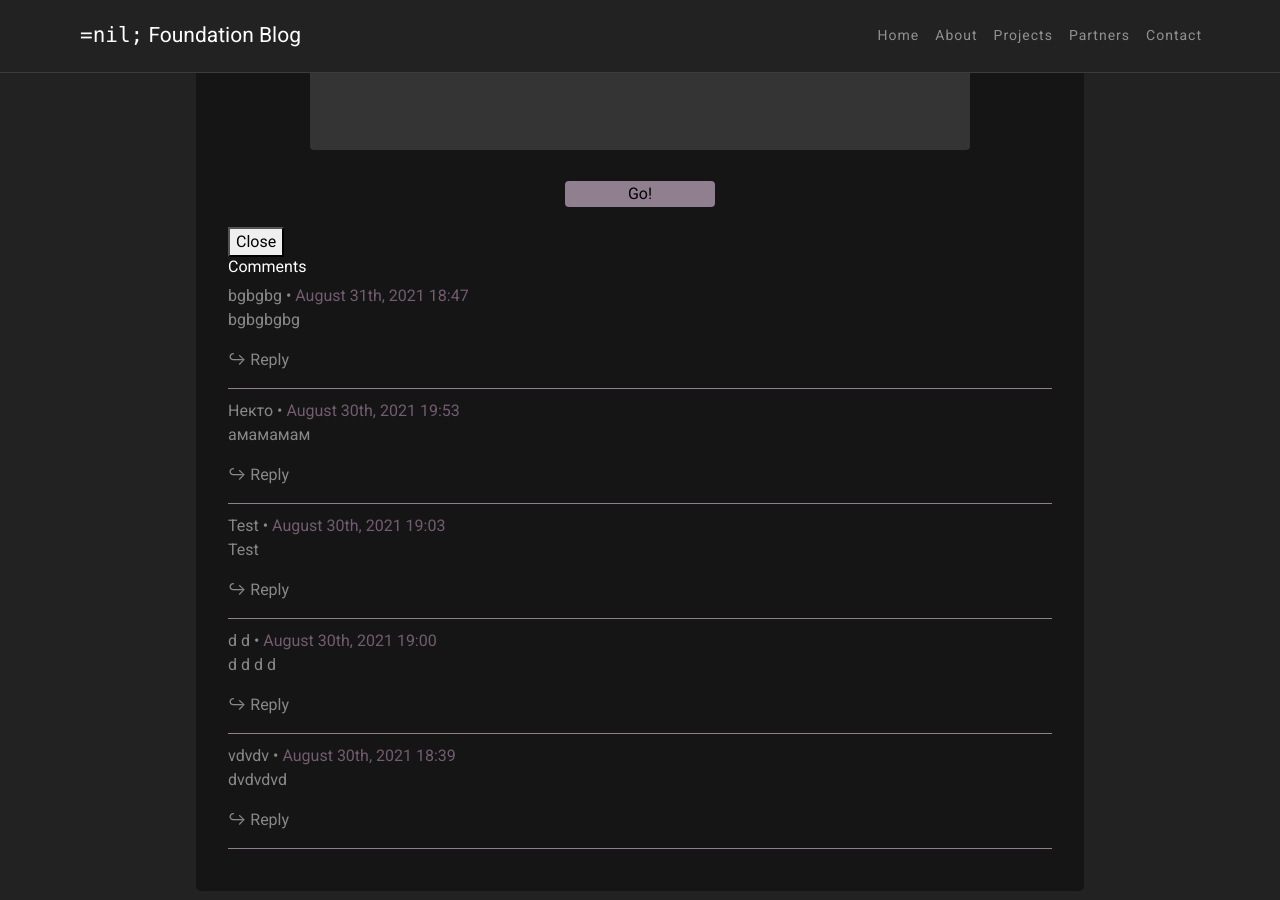
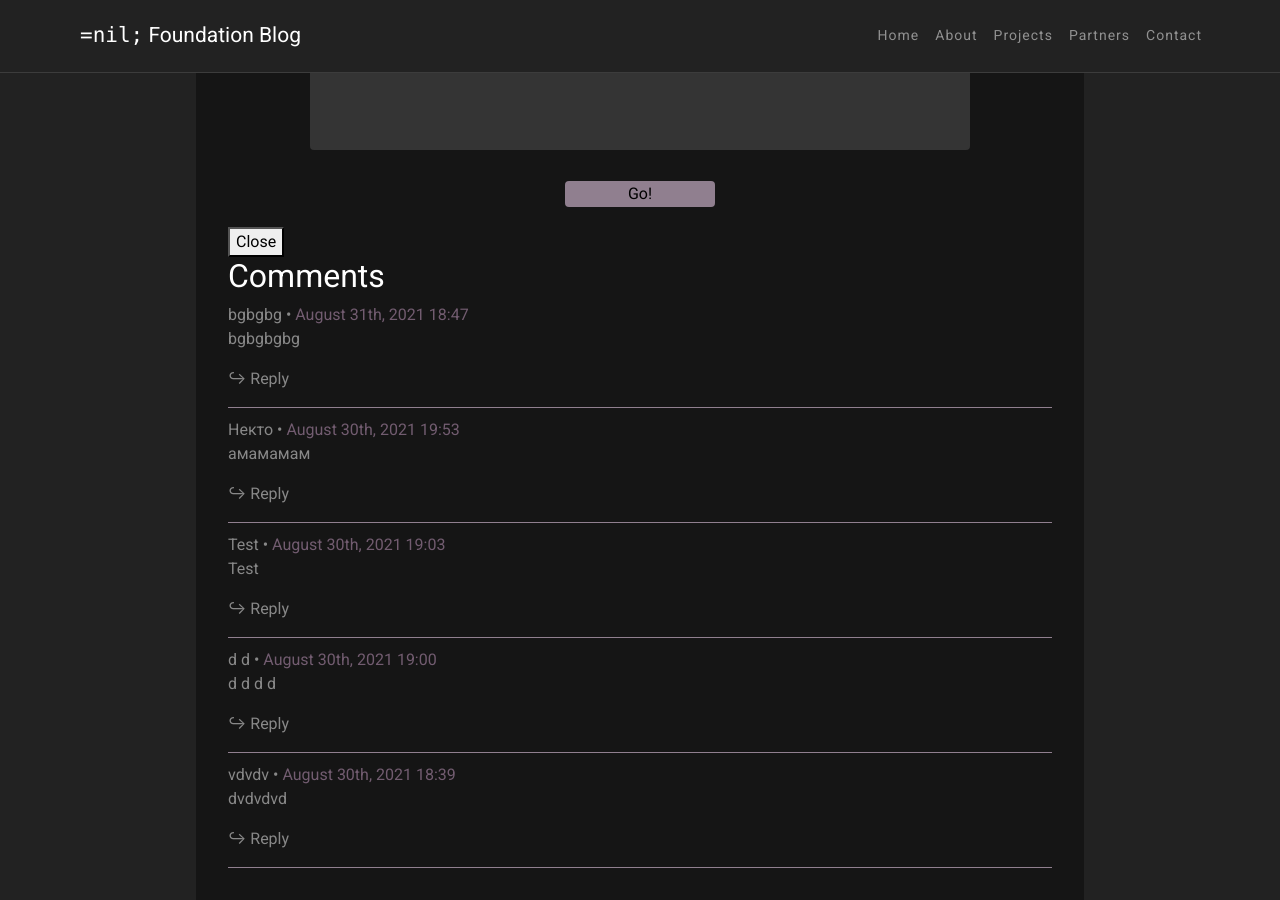
Before and after one commit to ukorvl/urickon.github.io, a Jekyll site: the page built from _posts/2020-06-26-boost-crypto3.md, in a window 1280 px wide and 900 px high, scrolled down 1607 px. Built offline with Jekyll 4.4.1, drawn with Linux system fonts in a browser that asks for light colours.

```diff
--- a/_includes/comments.html
+++ b/_includes/comments.html
@@ -5,7 +5,7 @@
   {% if site.data.comments[page.slug] %}
   <!-- Existing comments -->
   <div class="comments__existing">
-    <h3>Comments</h3>
+    <h2>Comments</h2>
     {% assign comments = site.data.comments[page.slug] | where_exp: "item", "item.replying_to_uid == ''" %}
     {% assign comments_by_date = comments | sort: 'date' | reverse %}
     <!-- List main comments in reverse date order, newest first. List replies in date order, oldest first. -->
```
